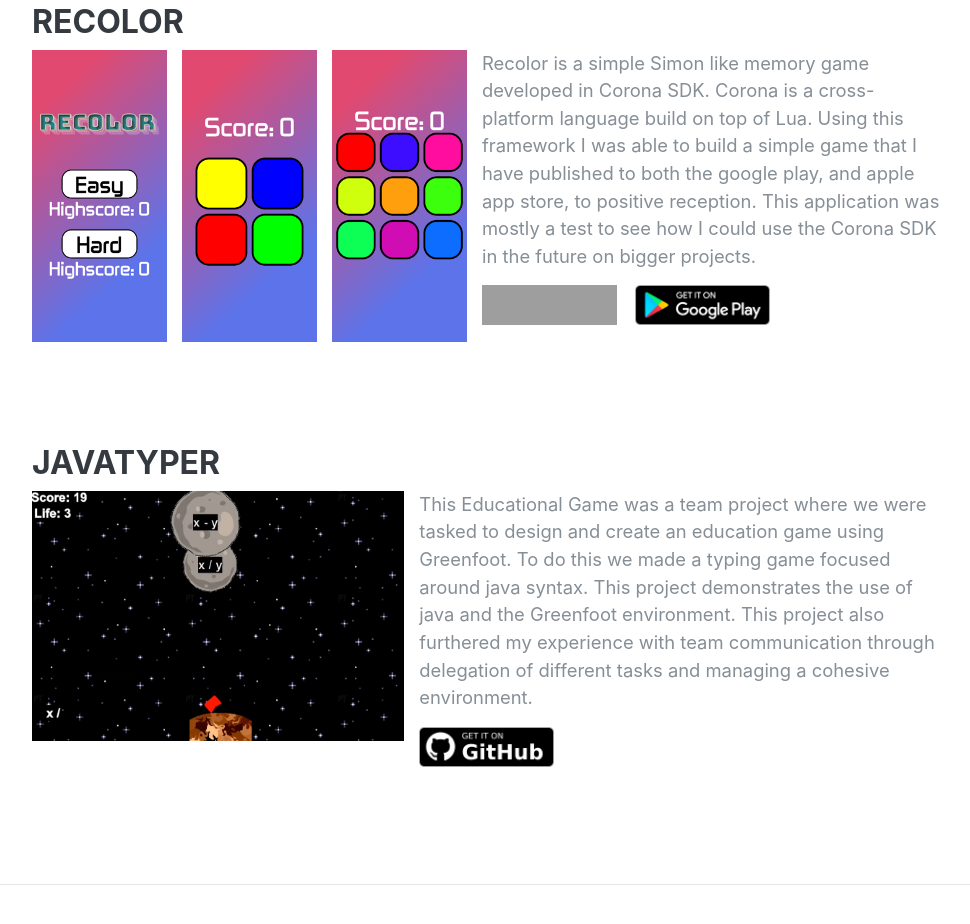
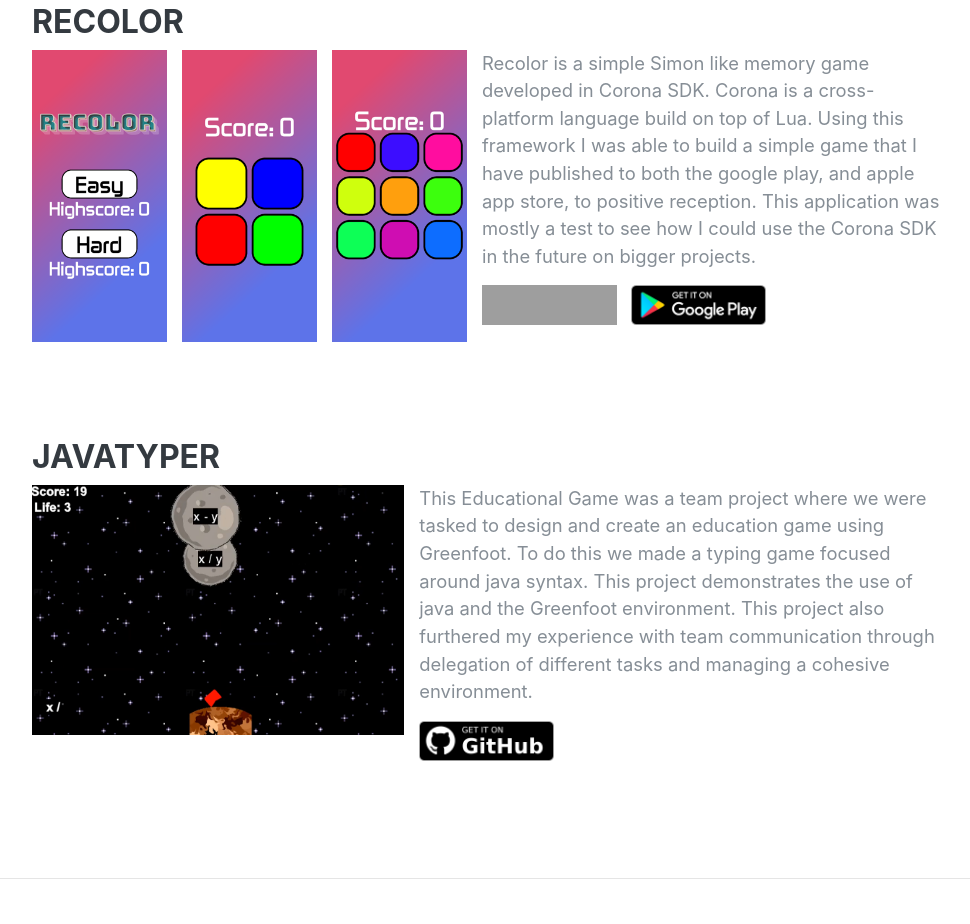
Before and after one commit to Joshua-Beatty/Joshua-Beatty.github.io, a plain HTML site: page index.html in a window 1280 px wide. Shown: the part 962-1886 px from the top of the page, without its empty margins (288-1258 px from the left). Drawn offline with Linux system fonts and the light colour scheme; grey boxes are pictures that could not be loaded; a web font is replaced by a local one.

Commit message:
fixed spacing

```diff
--- a/index.html
+++ b/index.html
@@ -99,9 +99,9 @@
                 <img src="img/recolorHard.png" style="float: left;width: 150px;padding-right:15px;">
           <p style="display: inline;" class="lead mb-5">Recolor is a simple Simon like memory game developed in Corona SDK. Corona is a cross-platform language build on top of Lua. Using this framework I was able to build a simple game that I have published to both the google play, and apple app store, to positive reception. This application was mostly a test to see how I could use the Corona SDK in the future on bigger projects.</p>
 
-                  <div style="padding-top:15px">
-              <a href="https://apps.apple.com/us/app/recolor-the-memory-game/id1488708329?mt=8" style="display:inline-block; overflow:hidden;background:url(https://linkmaker.itunes.apple.com/en-us/badge-lrg.svg?releaseDate=2019-11-23&kind=iossoftware&bubble=ios_apps) no-repeat;width:135px;height:40px;"></a>&nbsp;&nbsp;&nbsp;
-              <a href='https://play.google.com/store/apps/details?id=tk.joshbeatty.recolor'style="display:inline-block;overflow:hidden;no-repeat;width:135px;height:40px;"><img alt='Get it on Google Play' src='img/GoogleBadge.png' style="display:inline-block;overflow:hidden;no-repeat;width:135px;height:40px;"/></a>
+                  <div style="padding-top:15px;display: grid; grid-template-columns: auto auto 1fr">
+              <a href="https://apps.apple.com/us/app/recolor-the-memory-game/id1488708329?mt=8" style="display:inline-block; overflow:hidden;background:url(https://linkmaker.itunes.apple.com/en-us/badge-lrg.svg?releaseDate=2019-11-23&kind=iossoftware&bubble=ios_apps) no-repeat;width:135px;height:40px;float: left;padding-right: 15px;"></a> &nbsp;&nbsp;&nbsp;
+              <a href='https://play.google.com/store/apps/details?id=tk.joshbeatty.recolor'style="display:inline-block;overflow:hidden;no-repeat;width:135px;height:40px;float: left;"><img alt='Get it on Google Play' src='img/GoogleBadge.png' style="display:inline-block;overflow:hidden;no-repeat;width:135px;height:40px;float: left;"/></a>
                   </div>
               </div>
               </div>
```
